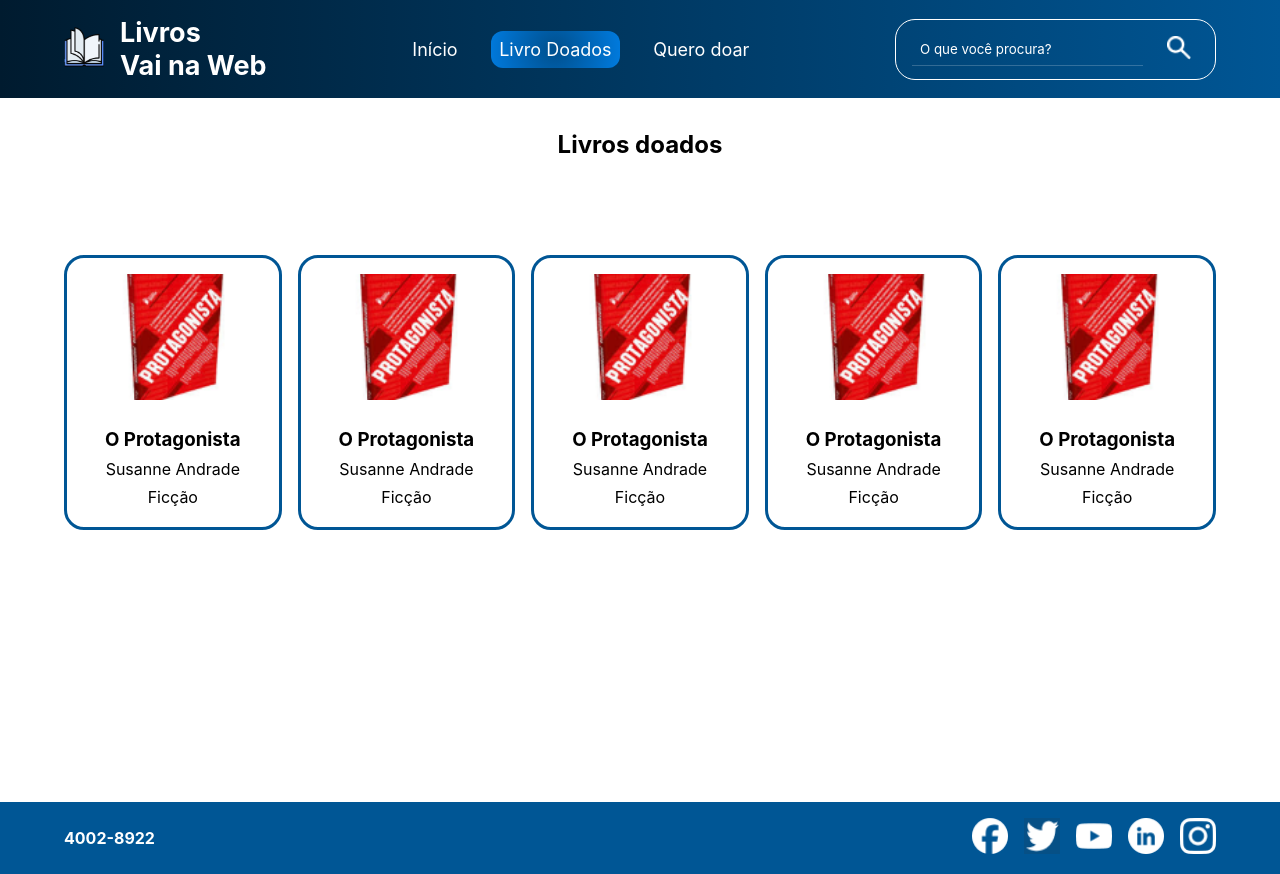
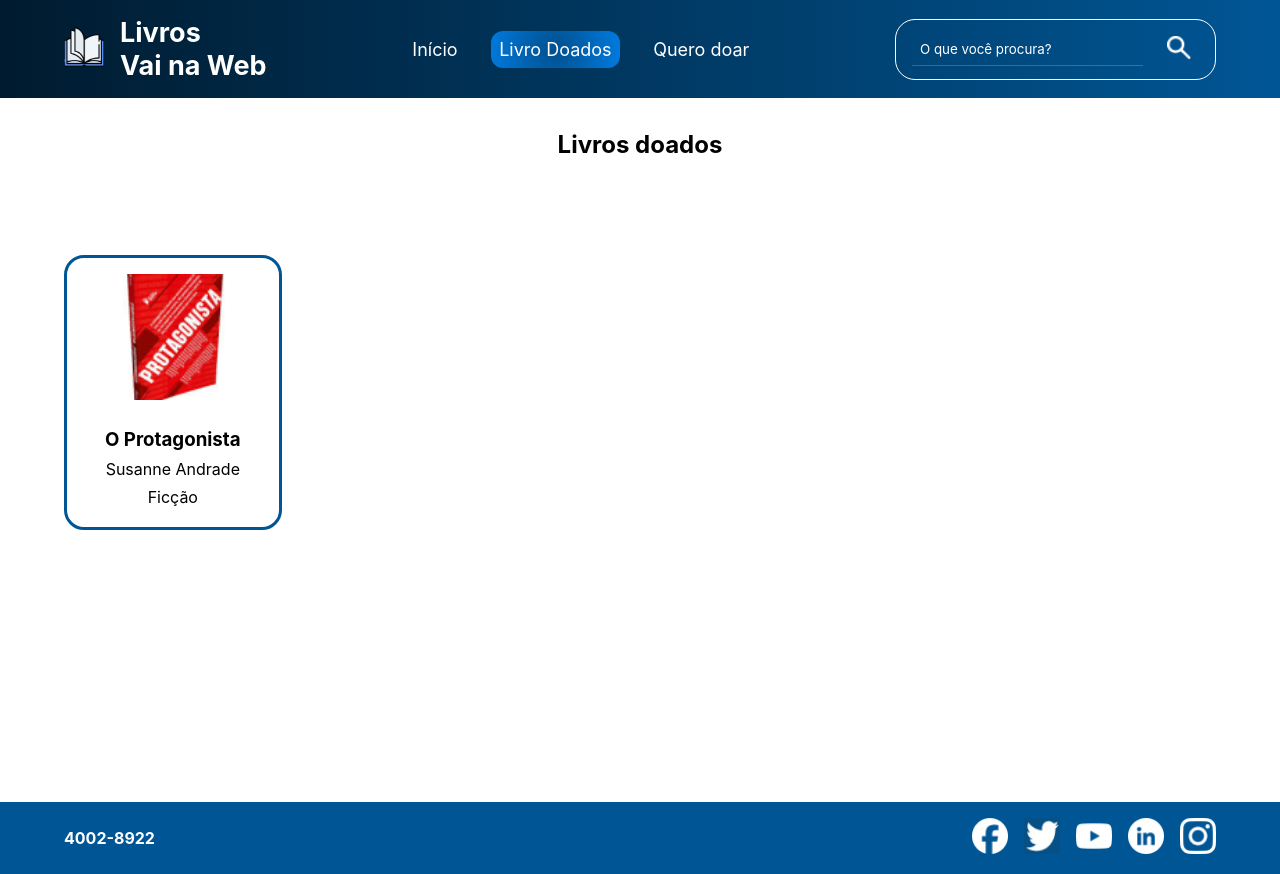
Before and after one commit to argelhr/VNW---desafio-final-mod-1, a React (Vite) app: page /livros_doados in a window 1280 px wide. Built offline with nearby package versions, Linux system fonts and the light colour scheme.

Commit message:
feat: mudando livros doados para um único livro que nem no design desenvolvido

```diff
--- a/src/pages/DonatedBooks/index.jsx
+++ b/src/pages/DonatedBooks/index.jsx
@@ -6,18 +6,12 @@ const DonatedBooks = () => {
   const [loading, setLoading] = useState(true);
   const [books, setBooks] = useState([]);
 
-  const mockBooks = [
-    { id: 1, title: "O Protagonista", autor: "Susanne Andrade", category: "Ficção", img: protagonista },
-    { id: 2, title: "O Protagonista", autor: "Susanne Andrade", category: "Ficção", img: protagonista },
-    { id: 3, title: "O Protagonista", autor: "Susanne Andrade", category: "Ficção", img: protagonista },
-    { id: 4, title: "O Protagonista", autor: "Susanne Andrade", category: "Ficção", img: protagonista },
-    { id: 5, title: "O Protagonista", autor: "Susanne Andrade", category: "Ficção", img: protagonista },
-  ];
+  const mockBook = { id: 1, title: "O Protagonista", autor: "Susanne Andrade", category: "Ficção", img: protagonista };
 
   useEffect(() => {
     const timer = Math.random() * 5000;
     setTimeout(() => {
-      setBooks(mockBooks);
+      setBooks([mockBook]);
       setLoading(false);
     }, timer);
   }, []);
```
